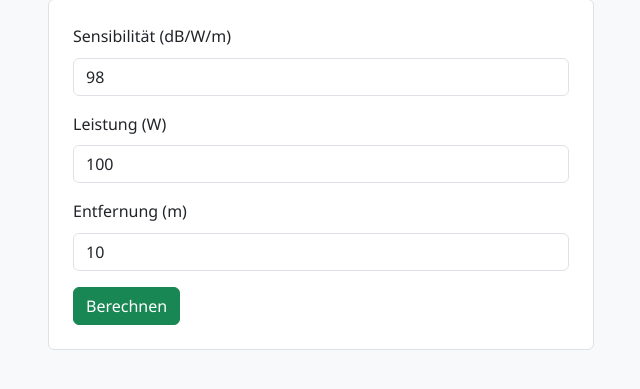
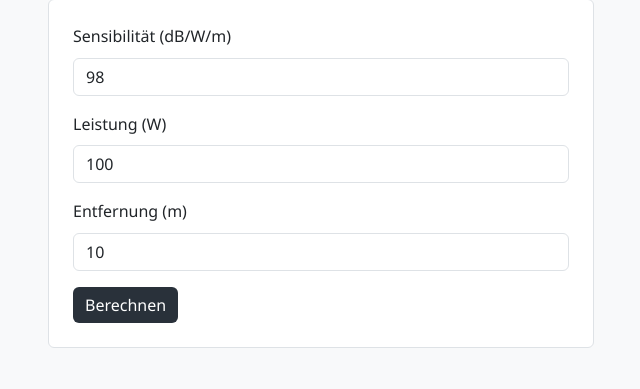
Before and after one commit to takouzlo/xtoolav, a Flask app: page /audio/ in a window 1280 px wide. Shown: the part 183-572 px from the top of the page, without its empty margins (34-674 px from the left). Run offline with Flask 3, Linux system fonts and the light colour scheme; the visitor is signed in with stand-in values (Sample User, id 1); parts of the project's set-up code (start-up, migrations or seed data) failed here and were passed over.

Commit message:
Update Button style

```diff
--- a/templates/audio.html
+++ b/templates/audio.html
@@ -18,7 +18,7 @@
                 <label class="form-label">{% trans %}Entfernung (m){% endtrans %}</label>
                 <input type="number" name="distance" step="0.1" value="10" class="form-control" required>
             </div>
-            <button type="submit" class="btn btn-success">{% trans %}Berechnen{% endtrans %}</button>
+            <button type="submit" class="btn btn-primary">{% trans %}Berechnen{% endtrans %}</button>
         </form>
     </div>
     <div class="col-md-6">
```
